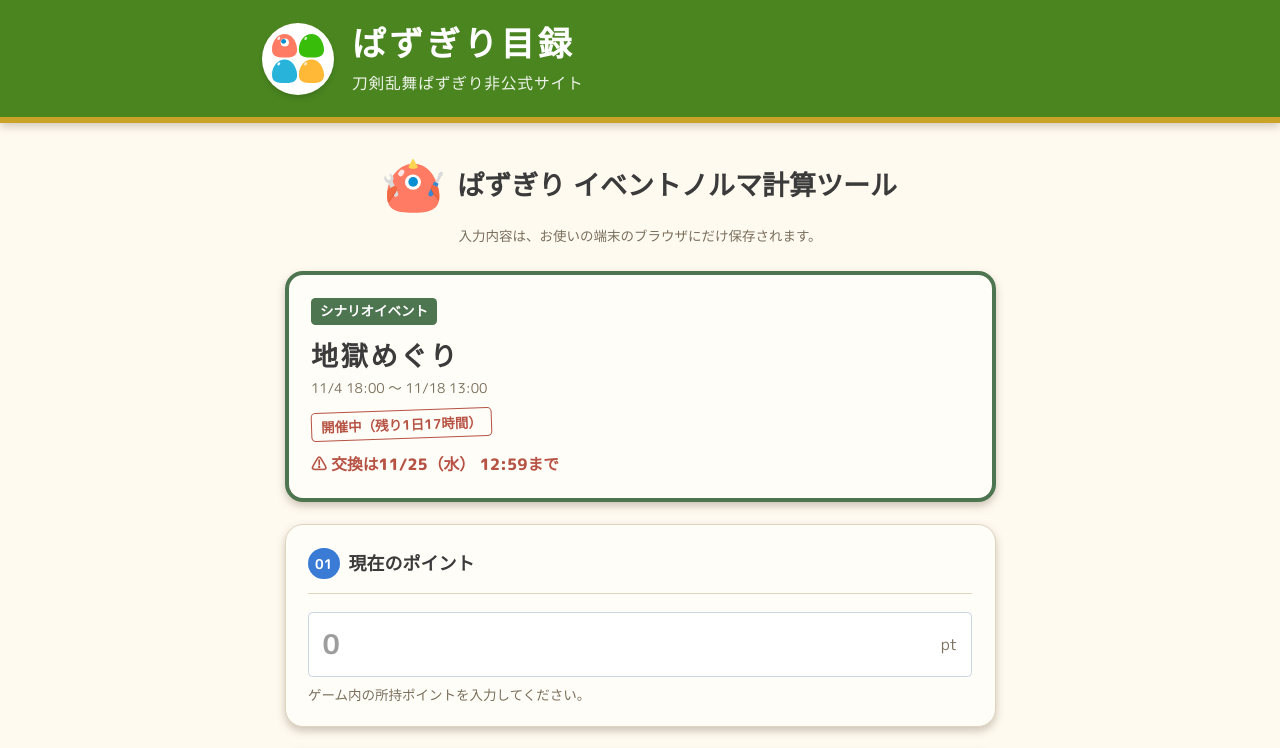
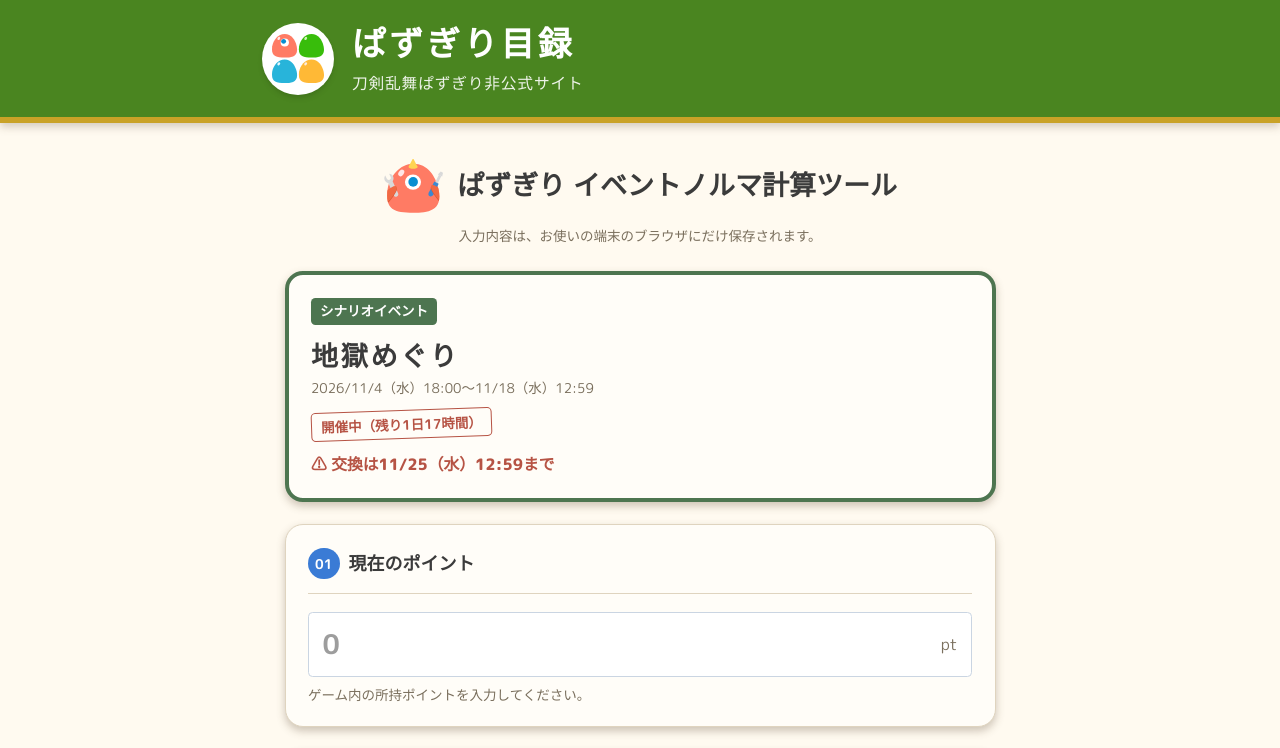
Before and after one commit to toupazu-tool/pazugiri-index, a Next.js app: page /point-calc/jigoku-meguri-2026 in a window 1280 px wide. Shown: the top 748 px of the page. Built offline with nearby package versions, Linux system fonts and the light colour scheme; no server answers.

Commit message:
feat: イベントの日時の書き方を全画面でそろえる

```diff
--- a/src/app/point-calc/page.tsx
+++ b/src/app/point-calc/page.tsx
@@ -1,7 +1,8 @@
 import { SiteHeader } from "@/components/SiteHeader";
 import { SiteFooter } from "@/components/SiteFooter";
 import { EventListCard } from "@/components/TopEventButtons";
-import { shortDate } from "@/lib/events";
+import { formatPeriodParts } from "@/lib/dateFormat";
+import { deadlineText } from "@/lib/eventStatus";
 import { getEvents } from "@/lib/eventSource";
 import { pageMeta, site, tool } from "@/lib/site";
 
@@ -30,9 +31,8 @@ export default async function PointCalcListPage() {
               <EventListCard event={event.type === "exchange" ? { ...event, rewards: [] } : { ...event, milestones: [] }}>
                 <span className="inline-block rounded-sm bg-notebook-green px-2 py-1 text-xs font-bold text-white">{event.category}</span>
                 <span className="mt-2 block text-xl font-extrabold tracking-widest">{event.name}</span>
-                <span className="mt-1 block text-notebook-muted">
-                  {event.start.slice(0, 4)}年 {shortDate(event.start)}〜{shortDate(event.end)}{event.type === "exchange" && `（交換は${shortDate(event.exchangeEnd)}まで）`}
-                </span>
+                <span className="mt-1 block text-notebook-muted">{formatPeriodParts(event.start, event.end).map((part) => <span key={part} className="inline-block">{part}</span>)}</span>
+                {deadlineText(event) && <span className="block text-notebook-muted">{deadlineText(event)}</span>}
               </EventListCard>
             </li>
           ))}
--- a/src/components/PointCalc.tsx
+++ b/src/components/PointCalc.tsx
@@ -7,6 +7,7 @@ import { calcDailyQuota, calcRemainingDays, calcSchedule } from "@/lib/quota";
 import { rewardTemplates } from "@/components/rewards";
 import { renderScheduleTablePngBlob, saveScheduleImage, scheduleImageFilename } from "@/lib/scheduleTableImage";
 import { unitOf, type EventData } from "@/lib/events";
+import { formatEnd, formatPeriodParts } from "@/lib/dateFormat";
 import { site } from "@/lib/site";
 import { sendGAEvent } from "@next/third-parties/google";
 import { SiteHeader } from "@/components/SiteHeader";
@@ -166,12 +167,9 @@ const weekdayOf = (date: string) => weekdays[new Date(`${date}T12:00:00+09:00`).
 const exchangeEndIso = event.type === "exchange" ? event.exchangeEnd : event.rewardEnd ?? null;
 const deadlineLabel = event.type === "exchange" ? "交換" : "受け取り";
 const exchangeEnd = exchangeEndIso ? new Date(exchangeEndIso) : null;
-const exchangeDate = exchangeEndIso ? `${formatDate(exchangeEndIso.slice(0, 10))}（${weekdayOf(exchangeEndIso.slice(0, 10))}）` : "";
-// 13:00終了なら「12:59まで」と表示する（1分前の時刻を作る）
-const exchangeTime = exchangeEnd
-  ? new Date(exchangeEnd.getTime() - 60 * 1000).toLocaleTimeString("ja-JP", { hour: "2-digit", minute: "2-digit", timeZone: "Asia/Tokyo" })
-  : "";
-const exchangeText = exchangeEnd ? `${deadlineLabel}は${exchangeDate} ${exchangeTime}まで` : "";
+// 期限の日時は共通の書き方（src/lib/dateFormat.ts。13:00終了は12:59と書く）
+const exchangeWhen = exchangeEndIso ? formatEnd(exchangeEndIso) : "";
+const exchangeText = exchangeEndIso ? `${deadlineLabel}は${exchangeWhen}まで` : "";
 let exchangeStatus = ""; // イベント後だけ使う：交換期間中 / 交換終了
 let exchangeLeftDays = 0;
 if (exchangeEnd && now && now > end) {
@@ -247,7 +245,7 @@ return (
       {exchangeStatus === "交換期間中" && (
         <p role="alert" className="mt-5 rounded-sm border-2 border-notebook-red bg-notebook-red px-4 py-3 text-center text-base font-extrabold text-white">
           イベントは終了しました。<br />
-          {deadlineLabel}はあと{exchangeLeftDays}日（{exchangeDate} {exchangeTime}まで）
+          {deadlineLabel}はあと{exchangeLeftDays}日（{exchangeWhen}まで）
         </p>
       )}
       {exchangeStatus === "交換終了" && (
@@ -270,7 +268,7 @@ return (
         <p className={`inline-block rounded-sm px-2 py-1 text-xs font-bold ${categoryColors[event.category]?.label ?? "bg-notebook-beige text-notebook-muted"}`}>{event.category}</p>
         <h2 className="mt-3 text-2xl font-extrabold tracking-widest">{event.name}</h2>
         <p className="mt-1 text-xs text-notebook-muted">
-          {formatDate(event.start.slice(0, 10))} {event.start.slice(11, 16)} 〜 {formatDate(event.end.slice(0, 10))} {event.end.slice(11, 16)}
+          {formatPeriodParts(event.start, event.end).map((part) => <span key={part} className="inline-block">{part}</span>)}
         </p>
         {status && <p className="mt-3 inline-block -rotate-2 rounded-sm border border-notebook-red px-2 py-1 text-xs font-bold text-notebook-red">{status}</p>}
         {exchangeText && <p className="mt-3 text-sm font-extrabold text-notebook-red">⚠ {exchangeText}</p>}
--- /dev/null
+++ b/src/lib/dateFormat.ts
@@ -0,0 +1,68 @@
+// イベントの日時の書き方をそろえる（どの画面もここを使う。PHP でいう date() の書式を1か所にまとめたもの）
+// 例：2026/11/4（水）18:00〜11/18（水）12:59
+// ・年は最初の日付だけ（年をまたぐときは終わりにも付ける）
+// ・日付には必ず曜日を付ける
+// ・終了や期限の「13:00ちょうど」は、遊べる最後の分の「12:59」と書く
+// 時刻はすべて日本時間
+
+function tokyo(iso: string) {
+  const parts = new Intl.DateTimeFormat("ja-JP", {
+    timeZone: "Asia/Tokyo",
+    year: "numeric",
+    month: "numeric",
+    day: "numeric",
+    hour: "2-digit",
+    minute: "2-digit",
+    weekday: "short",
+    hourCycle: "h23",
+  }).formatToParts(new Date(iso));
+  const get = (type: string) => parts.find((p) => p.type === type)?.value ?? "";
+  return {
+    year: Number(get("year")),
+    month: Number(get("month")),
+    day: Number(get("day")),
+    hm: `${get("hour")}:${get("minute")}`,
+    weekday: get("weekday"),
+  };
+}
+
+// 終わりの時刻：ちょうど0分なら1分前にする（13:00 → 12:59）
+function endIso(iso: string) {
+  const date = new Date(iso);
+  return date.getUTCMinutes() === 0 && date.getUTCSeconds() === 0
+    ? new Date(date.getTime() - 60 * 1000).toISOString()
+    : iso;
+}
+
+/** 「11/4（水）」。withYear なら「2026/11/4（水）」 */
+export function formatDay(iso: string, withYear = false): string {
+  const t = tokyo(iso);
+  return `${withYear ? `${t.year}/` : ""}${t.month}/${t.day}（${t.weekday}）`;
+}
+
+/** 開始の日時「11/18（水）15:00」 */
+export function formatStart(iso: string, withYear = false): string {
+  return `${formatDay(iso, withYear)}${tokyo(iso).hm}`;
+}
+
+/** 終了・期限の日時「11/25（水）12:59」（13:00ちょうどは12:59と書く） */
+export function formatEnd(iso: string, withYear = false): string {
+  const e = endIso(iso);
+  return `${formatDay(e, withYear)}${tokyo(e).hm}`;
+}
+
+/** 期間「2026/11/4（水）18:00〜11/18（水）12:59」 */
+export function formatPeriod(start: string, end: string): string {
+  return formatPeriodParts(start, end).join("");
+}
+
+/** 期間を「始まり」と「〜終わり」に分けたもの（画面で、途中から折り返さないように別々に置く） */
+export function formatPeriodParts(start: string, end: string): [string, string] {
+  const sameYear = tokyo(start).year === tokyo(endIso(end)).year;
+  return [formatStart(start, true), `〜${formatEnd(end, !sameYear)}`];
+}
+
+/** 短い期間「11/4（水）〜11/18（水）」（時刻なし。ボタンの中など） */
+export function formatShortPeriod(start: string, end: string): string {
+  return `${formatDay(start)}〜${formatDay(endIso(end))}`;
+}
--- a/src/lib/eventStatus.ts
+++ b/src/lib/eventStatus.ts
@@ -1,5 +1,6 @@
 // イベントが今どの状態か（開催前・開催中・交換期間中・終了）を決める
 // トップのボタンとイベント一覧で使う。時刻は呼び出し側から渡す（テストしやすくするため）
+import { formatEnd, formatStart } from "./dateFormat";
 import type { EventData, ExchangeEvent } from "./events";
 
 export type EventPhase = "upcoming" | "ongoing" | "exchange" | "ended";
@@ -30,37 +31,24 @@ export function pickTopEvents(events: EventData[], now: Date): { main: EventData
   return { main, exchange };
 }
 
-// "2026-11-18T15:00:00+09:00" → 日本時間の「11/18」「15:00」
-function tokyoParts(date: Date) {
-  const parts = new Intl.DateTimeFormat("ja-JP", {
-    timeZone: "Asia/Tokyo",
-    month: "numeric",
-    day: "numeric",
-    hour: "2-digit",
-    minute: "2-digit",
-    hourCycle: "h23",
-  }).formatToParts(date);
-  const get = (type: string) => parts.find((p) => p.type === type)?.value ?? "";
-  return { md: `${Number(get("month"))}/${Number(get("day"))}`, hour: Number(get("hour")), hm: `${get("hour")}:${get("minute")}` };
+/** 期限の文。交換所型「交換は11/25（水）12:59まで」、到達型は受け取り期限がわかるときだけ */
+export function deadlineText(event: EventData): string {
+  if (event.type === "exchange") return `交換は${formatEnd(event.exchangeEnd)}まで`;
+  if (event.rewardEnd) return `受け取りは${formatEnd(event.rewardEnd)}まで`;
+  return "";
 }
 
-/** ボタンや一覧に出す、短い状態の文 */
+/** ボタンや一覧に出す、短い状態の文（期限の日時は deadlineText で別に出す） */
 export function eventStatusText(event: EventData, now: Date): string {
   const phase = getEventPhase(event, now);
-  if (phase === "upcoming") {
-    const { md, hour } = tokyoParts(new Date(event.start));
-    return `${md} ${hour}時から`;
-  }
+  if (phase === "upcoming") return `${formatStart(event.start)}から`;
   if (phase === "ongoing") {
     const diff = new Date(event.end).getTime() - now.getTime();
     return `開催中（残り${Math.floor(diff / DAY_MS)}日${Math.floor((diff % DAY_MS) / HOUR_MS)}時間）`;
   }
   if (phase === "exchange" && event.type === "exchange") {
-    const exchangeEnd = new Date(event.exchangeEnd);
-    const leftDays = Math.ceil((exchangeEnd.getTime() - now.getTime()) / DAY_MS);
-    // 13:00終了なら「12:59まで」と書く（イベントページと同じ）
-    const { md, hm } = tokyoParts(new Date(exchangeEnd.getTime() - 60 * 1000));
-    return `交換期間中（あと${leftDays}日・${md} ${hm}まで）`;
+    const leftDays = Math.ceil((new Date(event.exchangeEnd).getTime() - now.getTime()) / DAY_MS);
+    return `交換期間中（あと${leftDays}日）`;
   }
   return "終了";
 }
--- a/src/lib/events.ts
+++ b/src/lib/events.ts
@@ -91,7 +91,4 @@ export const events: EventData[] = [
 
 // イベントを探す・一覧を取るのは src/lib/eventSource.ts（events.ts か DB かを切り替える）
 
-// 「11/4」のような短い日付
-export function shortDate(iso: string) {
-  return `${Number(iso.slice(5, 7))}/${Number(iso.slice(8, 10))}`;
-}
+// 日時の書き方は src/lib/dateFormat.ts にまとめてある
```
Also changed, not shown: src/components/TopEventButtons.tsx (+9 -6 lines), 2 other files (tests, documents, lock files or other folders).
